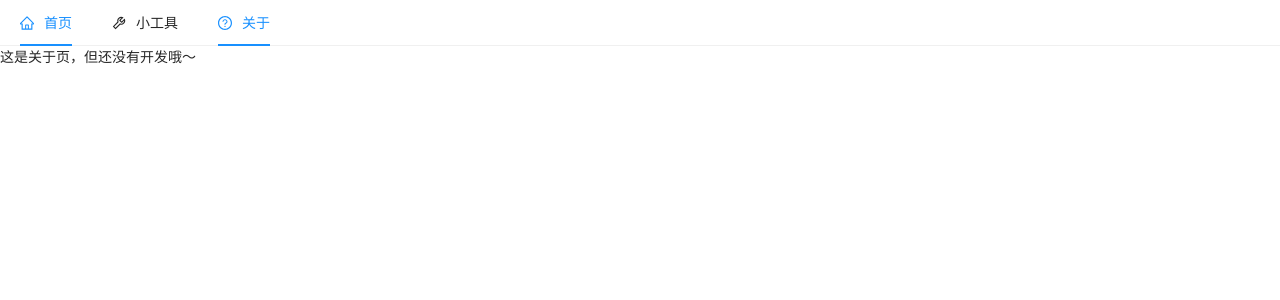
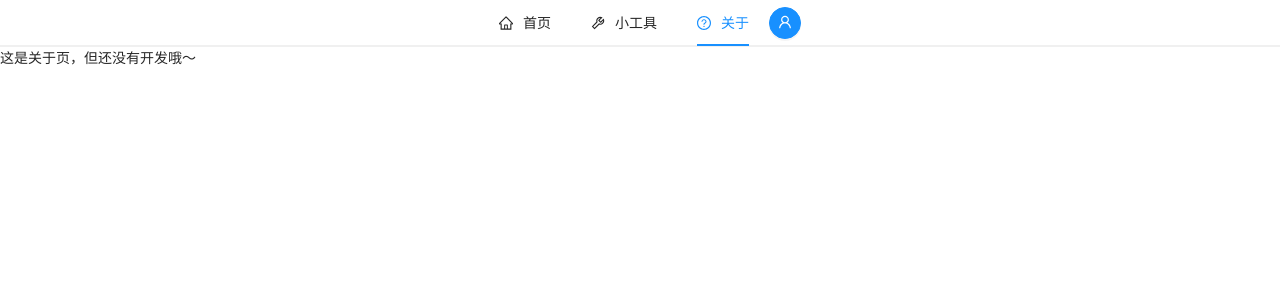
Before and after one commit to Horbin-Magician/MyWeb, a React (Create React App) app in the folder Client/: page /about in a window 1280 px wide. Shown: the top 300 px of the page. Built offline with nearby package versions, Linux system fonts and the light colour scheme.

Commit message:
update header

```diff
--- a/Client/src/components/header/header.jsx
+++ b/Client/src/components/header/header.jsx
@@ -1,24 +1,53 @@
 import React, {Component} from 'react'
 import {Link, withRouter} from 'react-router-dom'
-import {HomeOutlined, ToolOutlined, QuestionCircleOutlined} from '@ant-design/icons'
-import {Menu} from 'antd';
+import {HomeOutlined, ToolOutlined, QuestionCircleOutlined, UserOutlined} from '@ant-design/icons'
+import {Menu, Row, Col, Button} from 'antd';
+
+import LoginModal from '../loginModal/loginModal'
+import './header.less'
 /*
 头部组件
  */
 const {SubMenu,Item} = Menu
 class Header extends Component{
+    state = {
+        showLogin:false,
+    }
+
+    onUserClick = ()=>{
+        this.switchLoginShow()
+    }
+
+    switchLoginShow = ()=>this.setState({showLogin:!this.state.showLogin,})
+
     render(){
         //根据url获取nowKey
         const url = this.props.history.location.pathname.split('/')
         const nowKey = url[url.length-1] === '' ? 'home' : url[url.length-1]
         return(
-            <Menu mode="horizontal" selectedKeys={[nowKey]}>
-                <Item key="home" icon={<HomeOutlined/>}><Link to={'/'}>首页</Link></Item>
-                <SubMenu key="tools" title="小工具" icon={<ToolOutlined/>}>
-                    <Item key="favorites"><Link to={'/tools/favorites'}>收藏夹</Link></Item>
-                </SubMenu>
-                <Item key="about" icon={<QuestionCircleOutlined/>}><Link to={'/about'}>关于</Link></Item>
-            </Menu>
+            <Row className='header'>
+                <Col>
+                    <Menu className='header-menu' mode="horizontal" selectedKeys={[nowKey]}>
+                        <Item key="home" icon={<HomeOutlined/>}>
+                            <Link to={'/'}>首页</Link>
+                        </Item>
+                        <SubMenu key="tools" title="小工具" icon={<ToolOutlined/>}>
+                            <Item key="favorites">
+                                <Link to={'/tools/favorites'}>收藏夹</Link>
+                            </Item>
+                        </SubMenu>
+                        <Item key="about" icon={<QuestionCircleOutlined/>}>
+                            <Link to={'/about'}>关于</Link>
+                        </Item>
+                    </Menu>
+                </Col>
+                <Col>
+                    <Button type="primary" shape='circle' onClick={this.onUserClick}>
+                        <UserOutlined />
+                    </Button>
+                </Col>
+                <LoginModal switchShow={this.switchLoginShow} showLogin={this.state.showLogin}/>
+            </Row>
         )
     }
 }
--- /dev/null
+++ b/Client/src/components/header/header.less
@@ -0,0 +1,8 @@
+.header{
+    border-bottom: 2px solid rgb(240, 240, 240);
+    align-items: center;
+    justify-content: center;
+    .header-menu{
+        border-bottom: 0px;
+    }
+}
--- /dev/null
+++ b/Client/src/components/loginModal/loginModal.jsx
@@ -0,0 +1,64 @@
+import {Component} from 'react'
+import {Form, Input, Button, message, Modal} from 'antd';
+import {UserOutlined, LockOutlined} from '@ant-design/icons';
+
+import {reqLogin} from '../../api'
+import memoryUtils from '../../utils/memoryUtils'
+import storageUtils from '../../utils/storageUtils'
+
+/*
+登录页的路由组件
+*/
+export default class LoginModal extends Component {
+  onFinish = async (values) => {
+    const {username, password} = values
+    const data = await reqLogin(username, password)
+    if(data && data.status === '0'){//登入成功
+      message.success('登录成功，欢迎回来～')
+      memoryUtils.userdata = data
+      storageUtils.saveUser(data)
+    }else{//账号或密码错误
+      message.error('登录失败，账号或密码错误！')
+    }
+  };
+
+  render() {
+    //判断是否已经登录
+    const userdata = memoryUtils.userdata
+    if(userdata && userdata.status === '0' && this.props.showLogin){
+      message.info('已经登录，请勿重复登录！')
+      this.props.switchShow()
+    }
+    return (
+        <Modal title='用户登录'
+        visible={this.props.showLogin} onCancel={this.props.switchShow}
+        footer={null}>
+            <Form name="normal_login" footer={null}
+            initialValues={{}}
+            onFinish={this.onFinish}>
+                <Form.Item name="username"
+                rules={[
+                    {required: true,message: '请输入用户名'},
+                    {min: 4,message: '用户名最少4位'},
+                    {max: 12,message: '用户名最多12位'},
+                    {pattern: /^[a-zA-z0-9_*!]+$/,message: '用户名必须由英文、数字或英文字符_*!组成'},
+                ]}>
+                  <Input prefix={<UserOutlined className="site-form-item-icon" />} placeholder="用户名" />
+                </Form.Item>
+                <Form.Item name="password"
+                rules={[
+                    {required: true,message: '请输入密码！'},
+                    {min: 6,message: '密码最少6位'},
+                    {max: 16,message: '密码最多16位'},
+                    {pattern: /^[a-zA-z0-9_*!]+$/,message: '密码必须由英文、数字或英文字符_*!组成'},
+                ]}>
+                  <Input prefix={<LockOutlined className="site-form-item-icon" />} type="password" placeholder="密码"/>
+                </Form.Item>
+                <Form.Item>
+                  <Button style={{width:'100%'}} type="primary" htmlType="submit">登录</Button>
+                </Form.Item>
+            </Form>
+        </Modal>
+     );
+  }
+}
```
